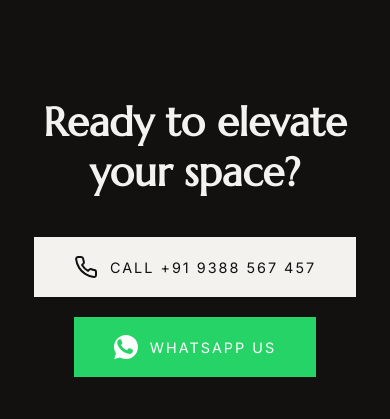
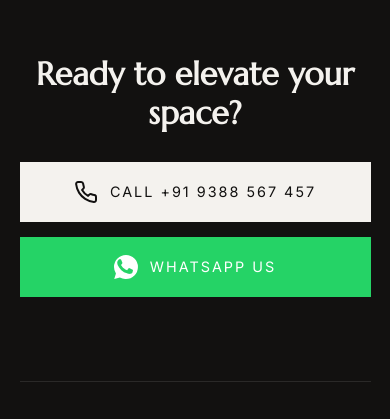
Before and after one commit to abhin2003/smart_paver_tiles_website, a website built with Vite: page index.html in a window 390 px wide. Shown: the part 5339-5758 px from the top of the page. Built offline with nearby package versions, Linux system fonts and the light colour scheme; some packages are replaced by stand-ins of ours.

Commit message:
fix: perfected mobile responsive layout for new solid footer CTA buttons

```diff
--- a/src/style.css
+++ b/src/style.css
@@ -797,4 +797,38 @@ html, body {
     gap: 40px;
     padding-top: 40px;
   }
+
+  /* Footer Mobile Refinements */
+  .arch-footer-solid {
+    padding: 10vh 5% 5vh 5%;
+  }
+
+  .cta-title {
+    font-size: 2rem;
+    line-height: 1.2;
+    margin-bottom: 30px;
+  }
+
+  .cta-buttons {
+    flex-direction: column;
+    width: 100%;
+    gap: 15px;
+  }
+
+  .btn-primary, .btn-whatsapp {
+    width: 100%;
+    justify-content: center;
+    padding: 18px 20px;
+  }
+
+  .footer-cta {
+    margin-bottom: 10vh;
+  }
+
+  .footer-bottom {
+    flex-direction: column;
+    align-items: center;
+    gap: 15px;
+    text-align: center;
+  }
 }
```
